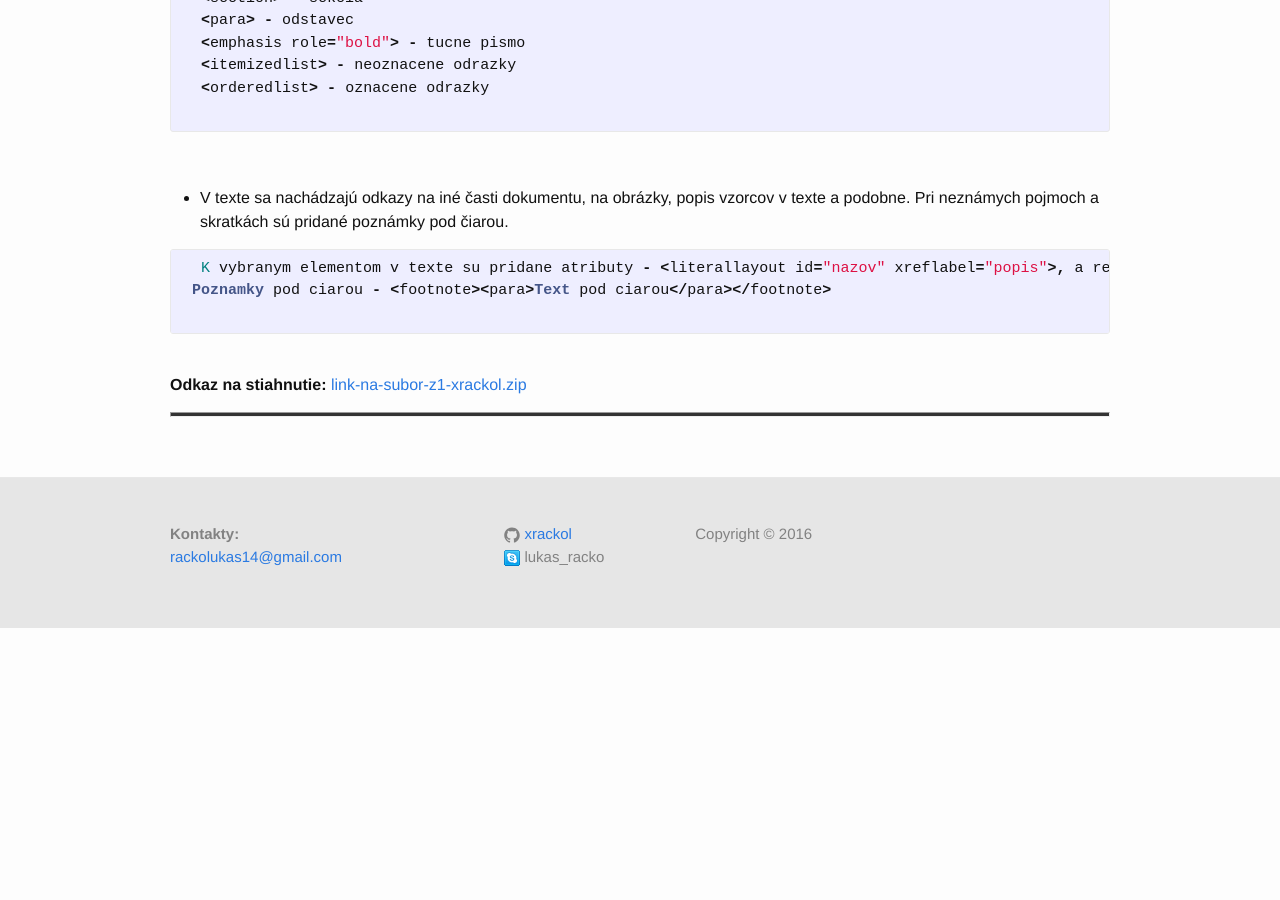
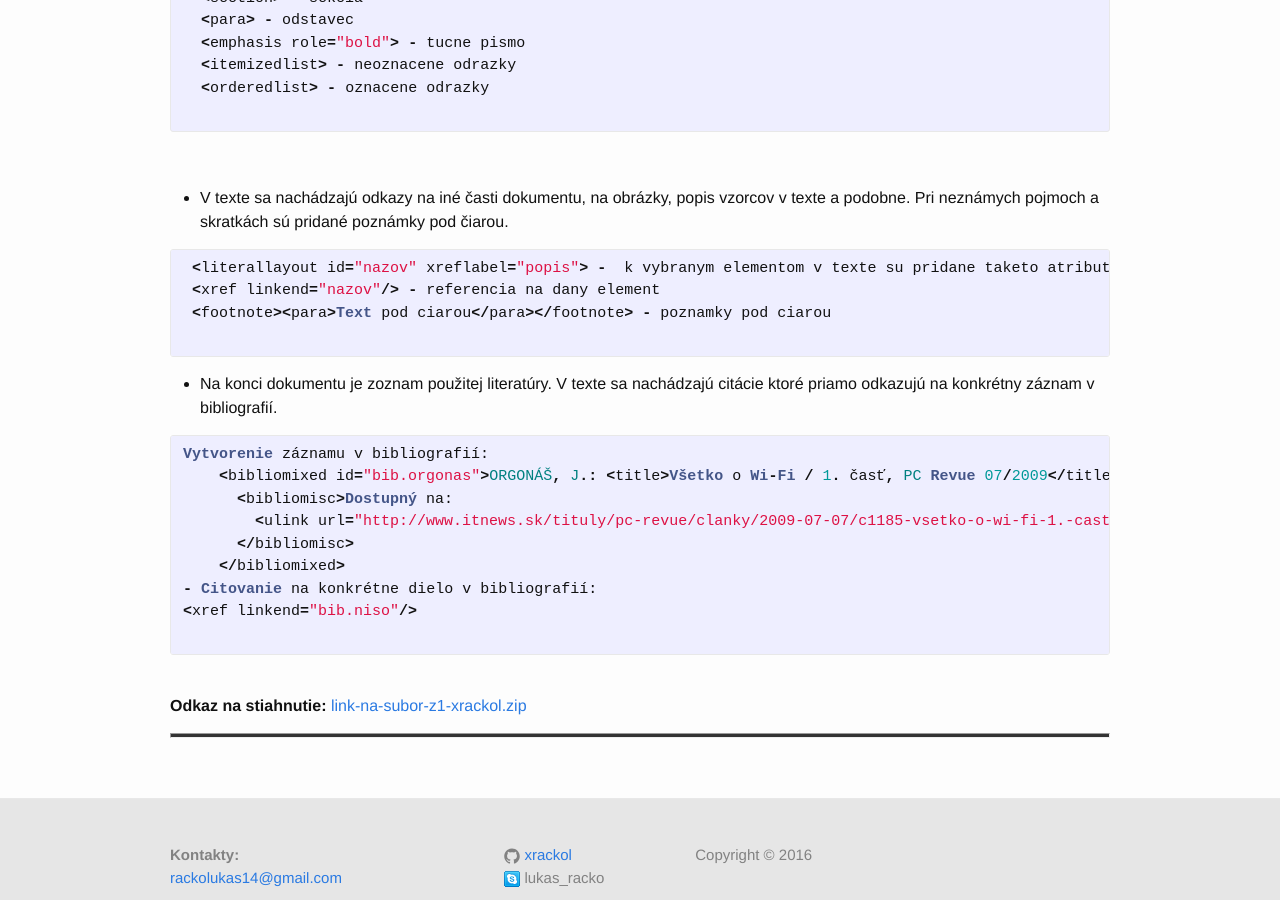
Before and after one commit to xrackol/xrackol.github.io, a Jekyll site: the page built from wp.md, in a window 1280 px wide and 900 px high, scrolled down 720 px. Built offline with Jekyll 4.4.1, drawn with Linux system fonts in a browser that asks for light colours; before the commit the page ends 1348 px from its top, so only the background shows below that.

Commit message:
zadanie 2 cp3

```diff
--- a/wp.md
+++ b/wp.md
@@ -24,8 +24,20 @@ permalink: /wp/
 <br/>
 - V texte sa nachádzajú odkazy na iné časti dokumentu, na obrázky, popis vzorcov v texte a podobne. Pri neznámych pojmoch a skratkách sú pridané poznámky pod čiarou.
   {% highlight java %}
-  K vybranym elementom v texte su pridane atributy - <literallayout id="nazov" xreflabel="popis">, a referencia na dany element: <xref linkend="nazov"/>
- Poznamky pod ciarou - <footnote><para>Text pod ciarou</para></footnote>
+ <literallayout id="nazov" xreflabel="popis"> -  k vybranym elementom v texte su pridane taketo atributy
+ <xref linkend="nazov"/> - referencia na dany element
+ <footnote><para>Text pod ciarou</para></footnote> - poznamky pod ciarou
+  {% endhighlight %}
+- Na konci dokumentu je zoznam použitej literatúry. V texte sa nachádzajú citácie ktoré priamo odkazujú na konkrétny záznam v bibliografií.
+  {% highlight java %}
+Vytvorenie záznamu v bibliografií:
+    <bibliomixed id="bib.orgonas">ORGONÁŠ, J.: <title>Všetko o Wi-Fi / 1. časť, PC Revue 07/2009</title>
+      <bibliomisc>Dostupný na:
+        <ulink url="http://www.itnews.sk/tituly/pc-revue/clanky/2009-07-07/c1185-vsetko-o-wi-fi-1.-cast"></ulink>
+      </bibliomisc>
+    </bibliomixed>
+- Citovanie na konkrétne dielo v bibliografií:
+<xref linkend="bib.niso"/>
   {% endhighlight %}
 <br/>
 <b>Odkaz na stiahnutie:</b> <a href="../data/Z1-xrackol.zip" target="_blank">{{ "LINK na subor Z1-xrackol.zip" | slugify: 'pretty' }}</a><br/>
```
